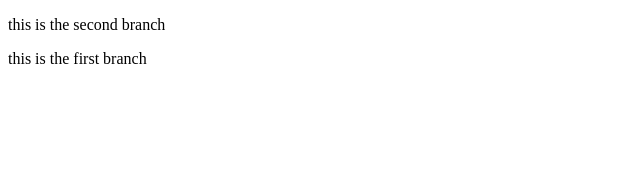
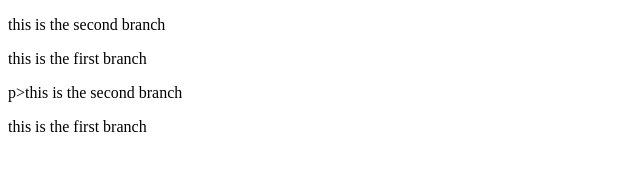
Before and after one commit to Devpinnacle/gitexample, a plain HTML site: page int2.html in a window 1280 px wide. Shown: the whole page, without its empty margins (0-640 px from the left). Drawn offline with Linux system fonts and the light colour scheme.

Commit message:
"for mkerging"

```diff
--- a/int2.html
+++ b/int2.html
@@ -9,6 +9,9 @@
     <p>this is the second branch </p>
     <p>this is the first branch</p>
 
+    p>this is the second branch </p>
+    <p>this is the first branch</p>
+
 
 </body>
 </html>
```
